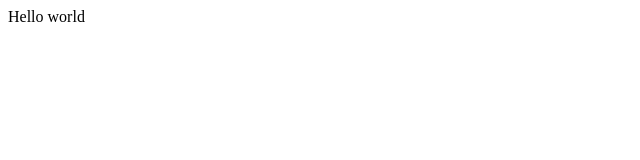
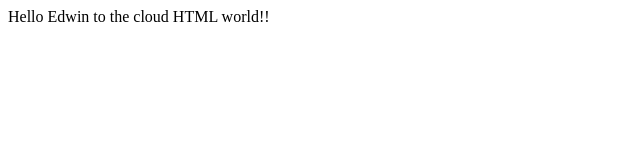
Before and after one commit to delmarhighschool/Edwin-s-webpages-template., a plain HTML site: page index.html in a window 1280 px wide. Shown: the whole page, without its empty margins (0-640 px from the left). Drawn offline with Linux system fonts and the light colour scheme.

Commit message:
Modified the Body tag content to : Hello Edwin to the cloud HTML world!!

```diff
--- a/index.html
+++ b/index.html
@@ -9,7 +9,7 @@
 </head>
 
 <body>
-  Hello world
+  Hello Edwin to the cloud HTML world!!
   <script src="script.js"></script>
 
  <!--
```
